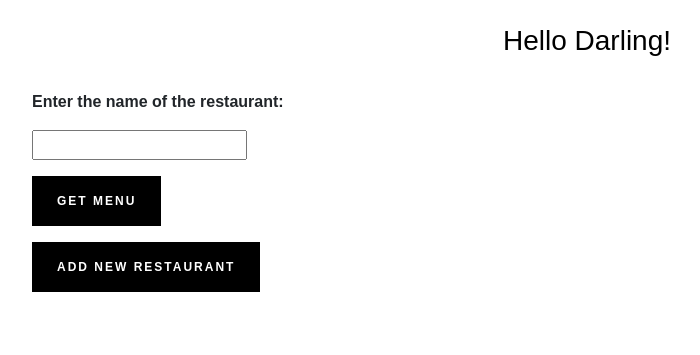
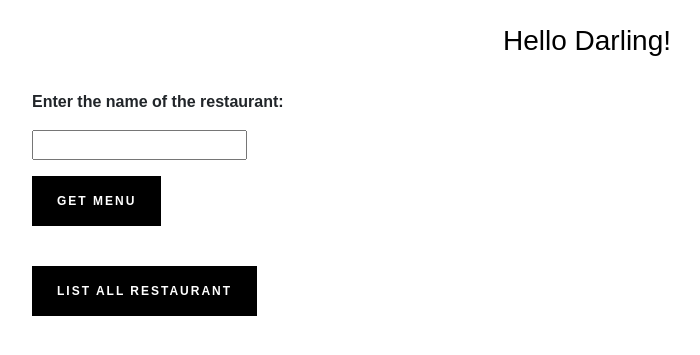
Before and after one commit to girishvr/FreeMenu, a Flask app: page / in a window 1280 px wide. Shown: the part 56-411 px from the top of the page, without its empty margins (53-753 px from the left). Run offline with Flask 3, Linux system fonts and the light colour scheme; some libraries are stand-ins or nearby versions.

Commit message:
hardcoded IP addresses removed

```diff
--- a/app.py
+++ b/app.py
@@ -28,9 +28,9 @@ def restaurant_menu_result():
 
         if restaurant_found == None:
             # Show Alert
-            msg = f"Please Enter Restaurant Name! Or ADD A NEW RESTAURANT"
+            msg = f"Please Enter Restaurant Name! Or Check The Listing."
             if len(rest_name) > 0:
-                msg = f"Restauran Not Found! Try ADD NEW RESTAURANT"
+                msg = f"Restauran Not Found! Check The Listing."
 
             flash(msg)
             return redirect(url_for('index'))
--- a/static/utility_operation.js
+++ b/static/utility_operation.js
@@ -56,9 +56,11 @@ function addNewRestaurant() {
     // Parameters
     let data = { rest_name: rest_name, restaurant_loc: rest_loc};
 
+    var base_url = window.location.origin;
+    let path = base_url + "/create_new"
+
     // Call postData function
-    // postData("{{url_for('create_new_rest')}}", data, "POST");
-    postData('http://13.126.62.86:5000/create_new', data, "POST");
+    postData(path, data, "POST"); //'http://13.126.62.86:5000/create_new'
 
 }
 // SilverBox usage from the developers ://
@@ -82,8 +84,10 @@ function addNewRestaurant() {
 
 
 function addRestAlert(){
+    var base_url = window.location.origin;
+
     silverBox({
-       customIcon: "http://13.126.62.86:5000/static/images/dinner.png",
+       customIcon: base_url + "/static/images/dinner.png",
        title: {
               text: "Add New Restaurant"
        },
--- a/templates/index.html
+++ b/templates/index.html
@@ -25,13 +25,24 @@
 
       <!-- -------------------To Add New Restaurant------------------------ -->
 
-      <button type="button" class="pheasant-demure-button solid dark" onclick="addRestAlert()" >
+      <!-- <button type="button" class="pheasant-demure-button solid dark" onclick="addRestAlert()" >
         <span class="label">ADD NEW RESTAURANT</span>
-      </button>
+      </butto n> -->
 
       <!-- -------------------END of Add New Restaurant------------------------ -->
 
-      <!-- TODO - remove this after testing-->
+      <br>
+
+      <!-- -------------------To List All Restaurant------------------------ -->
+
+      <form action = "{{ url_for('restaurant_list')}}" method = "POST">
+      <button type="button" class="pheasant-demure-button solid dark">
+        <span class="label">LIST ALL RESTAURANT</span>
+      </button>
+      </form>
+      <!-- -------------------END of List All Restaurant------------------------ -->
+
+
       <script>
 
    </script>
--- a/templates/restaurant_menu.html
+++ b/templates/restaurant_menu.html
@@ -34,7 +34,7 @@
       </table>
 
       <hr>
-      <form action = "http://13.126.62.86:5000/add_menu/{{name}}" method = "GET">
+      <form action = "{{url_for('add_restaurant_menu', name = name)}}" method = "GET">
         <button type="submit" class="pheasant-demure-button solid dark" onclick="">
           <span class="label" >ADD MENU ITEM</span>
         </button>
@@ -42,7 +42,7 @@
 
     </br>
 
-    <form action = "http://13.126.62.86:5000/get_qr/{{name}}" method = "GET">
+    <form action = "{{url_for('get_qr', rest_name = name)}}" method = "GET">
         <button type="submit" class="pheasant-demure-button solid dark" >
           <span class="label" >GET QR CODE</span>
         </button>
@@ -53,5 +53,3 @@
 
 
 {% endblock %}
-    <!-- <form action = "{{ url_for('get_qr')}}+/{{name}}" method = "GET"> -->
-      <!-- <form action = "http://localhost:5000/add_menu/{{name}}" method = "GET"> -->
```
Also changed, not shown: freemenu_database.db.
